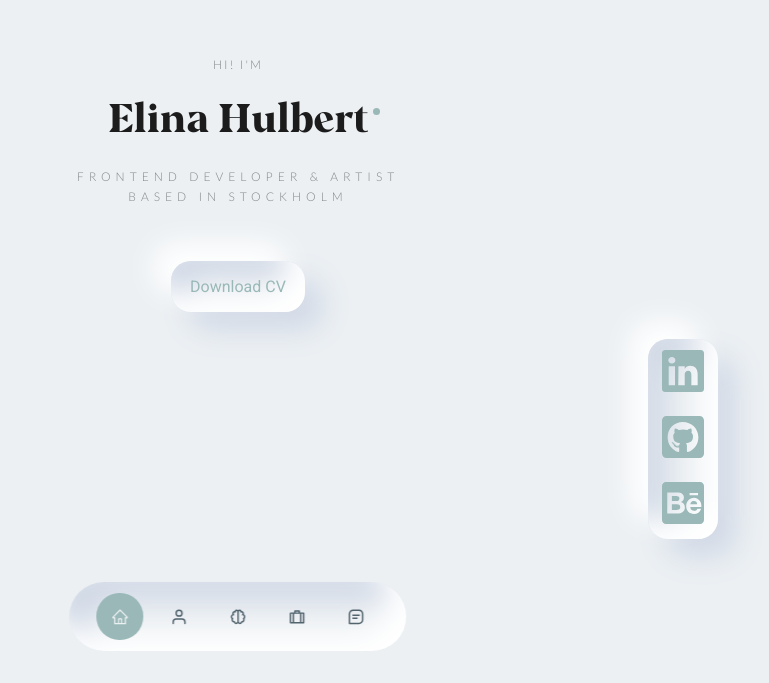
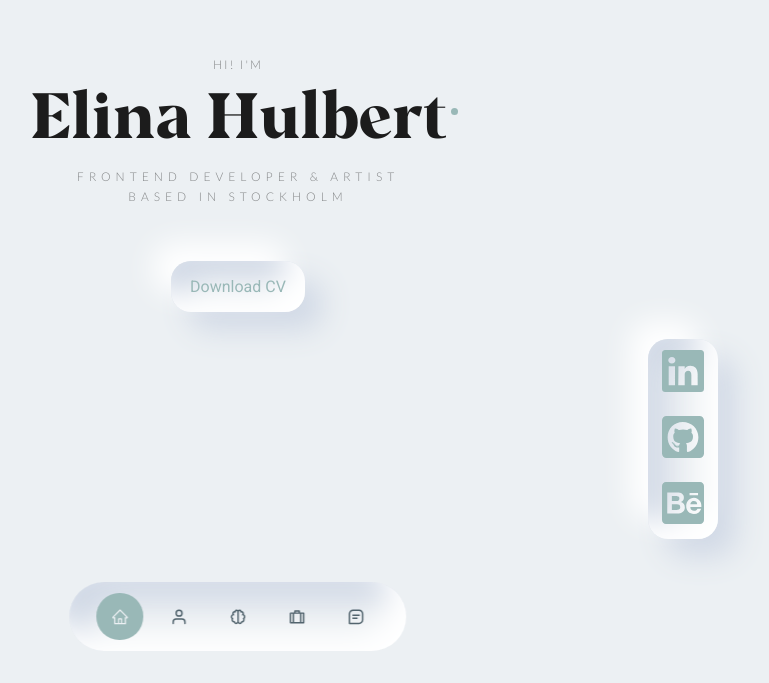
Before and after one commit to ElinaHulbert/portfolio, a React (Create React App) app: page / in a window 1280 px wide. Shown: the part 117-800 px from the top of the page, without its empty margins (402-1171 px from the left). Built offline with nearby package versions, Linux system fonts and the light colour scheme.

Commit message:
header animation fix

```diff
--- a/src/components/Footer/Footer.jsx
+++ b/src/components/Footer/Footer.jsx
@@ -8,7 +8,7 @@ const Footer = () => {
   return (
     <footer>
       <a href="#" className="footer__logo">
-        Elina H
+        Elina Hulbert
       </a>
       <ul className="permalinks">
         <li>
--- a/src/components/Header/Header.css
+++ b/src/components/Header/Header.css
@@ -97,12 +97,18 @@ header {
 }
 
 /* Media Queries (Small devices)*/
+@media screen and (max-width: 768px){
+
+
+    .header__socials, .scroll__down{
+       display: none;
+    }
+}
+
+/* Media Queries (Small devices)*/
 @media screen and (max-width: 600px){
     .header{
         height: 100vh;
     }
 
-    .header__socials, .scroll__down{
-       display: none;
-    }
 }
--- a/src/components/Header/Header.scss
+++ b/src/components/Header/Header.scss
@@ -264,12 +264,38 @@
   }
 }
 
+@media screen and (max-width: 1440px){
+  .art{
+    .box{
+      width: 900px;
+      .title{
+        .animation_header{
+          font-size: 4rem;
+      }
+      }
+    }
+  }
+}
+
+@media screen and (max-width: 1024px){
+  .art{
+    .box{
+      width: 700px;
+      .title{
+        .animation_header{
+          font-size: 3.9rem;
+      }
+      }
+    }
+  }
+}
+
 @media screen and (max-width: 768px){
   .art{
     .box{
       .title{
         .animation_header{
-          font-size: 5rem;
+          font-size: 3.8rem;
       }
       }
     }
@@ -282,7 +308,7 @@
     .box{
       .title{
         .animation_header{
-          font-size: 4.5rem;
+          font-size: 3.7rem;
       }
       }
     }
```
